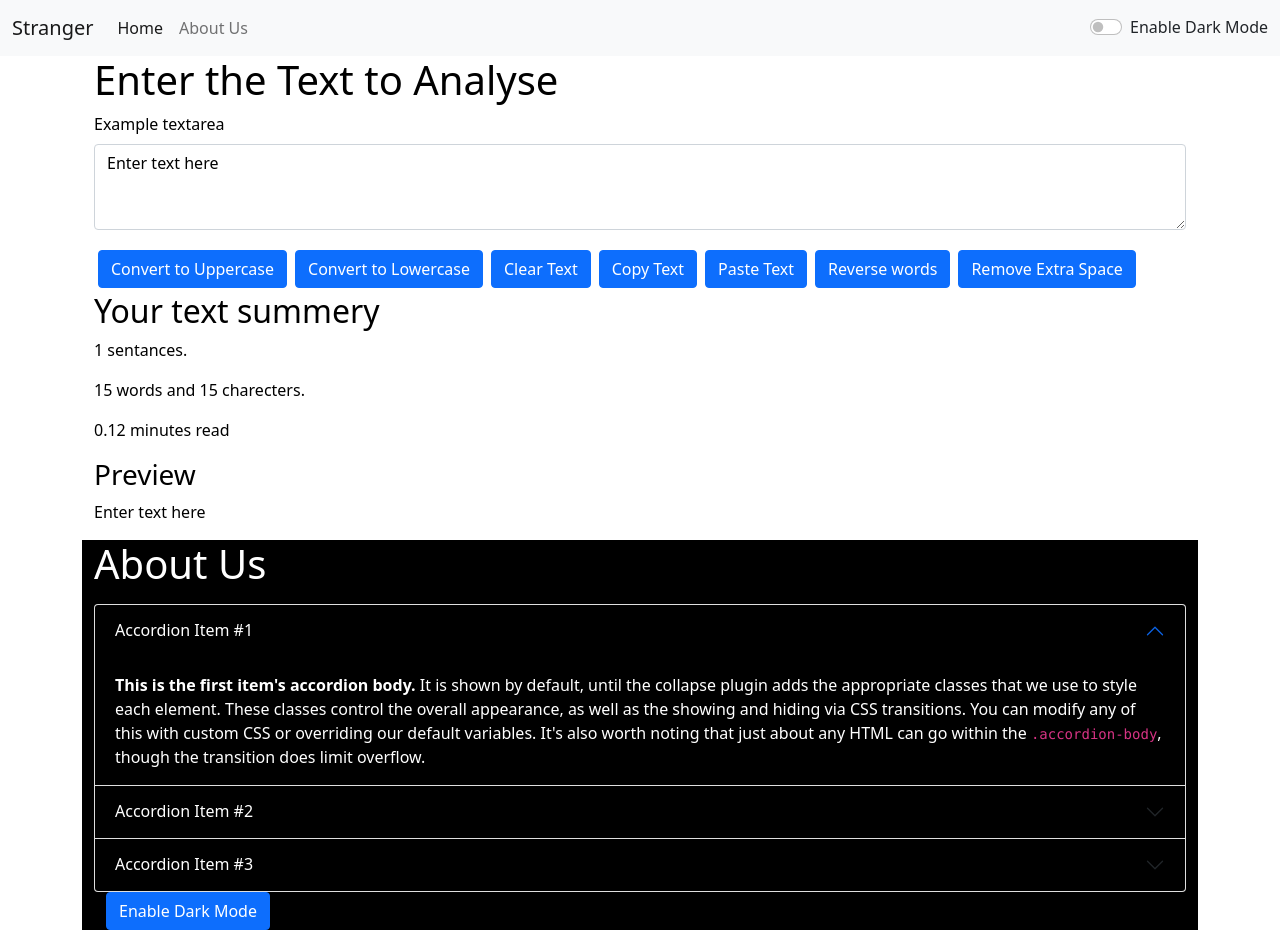
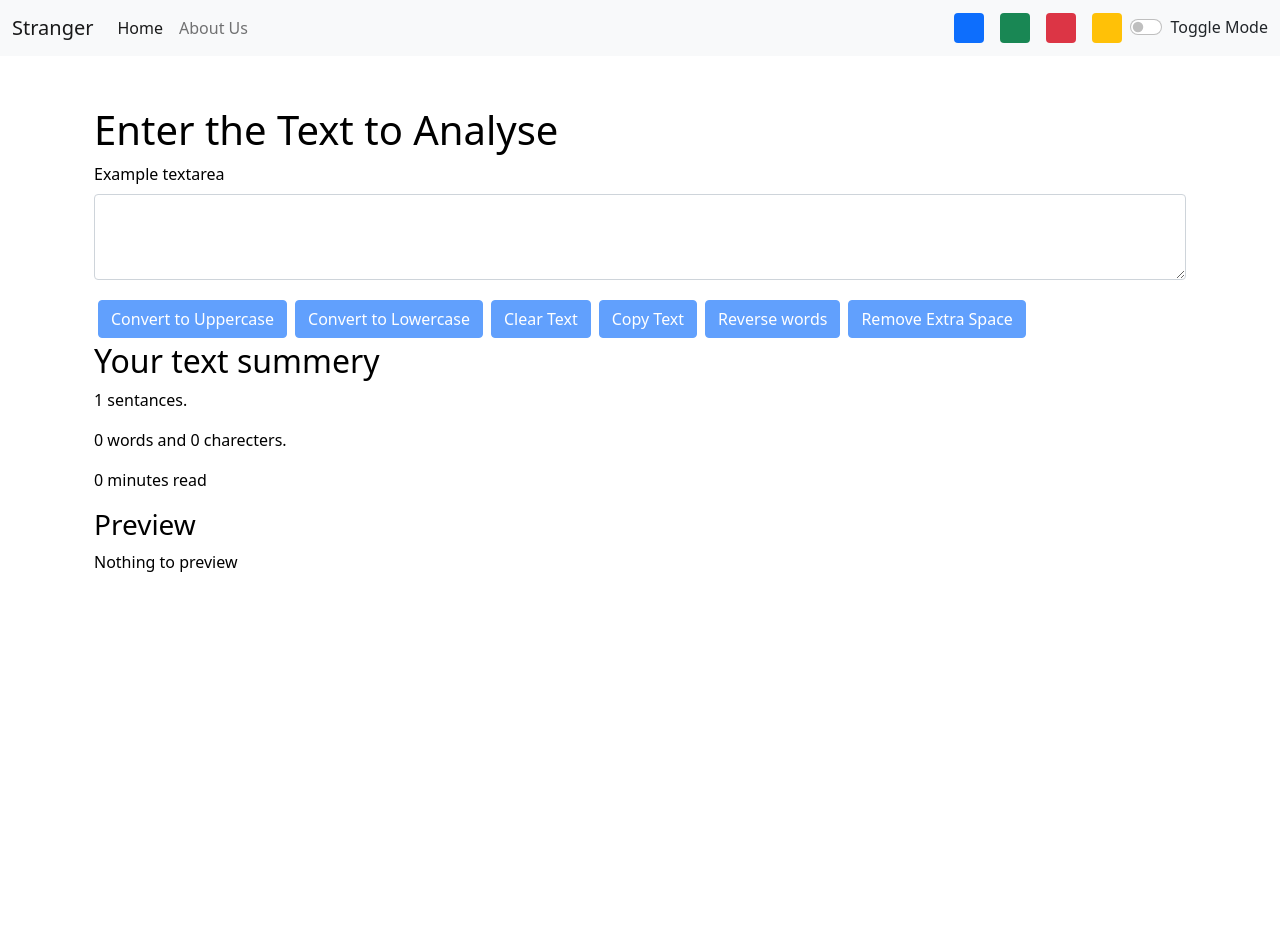
Before and after one commit to sanjay493/reactwithharry, a React (Create React App) app: page / in a window 1280 px wide. After the commit the page ends 800 px from the top, so only its background shows below. Built offline with nearby package versions, Linux system fonts and the light colour scheme.

Commit message:
lession 21 completed

```diff
--- a/package.json
+++ b/package.json
@@ -1,7 +1,7 @@
 {
   "name": "reactwithharry",
   "version": "0.1.0",
-  "homepage": "https://sanjay493.github.io/reactwithharry",
+
   "private": true,
   "dependencies": {
     "@testing-library/jest-dom": "^5.16.1",
@@ -39,7 +39,5 @@
       "last 1 safari version"
     ]
   },
-  "devDependencies": {
-    "gh-pages": "^3.2.3"
-  }
+  "devDependencies": {}
 }
--- a/src/App.js
+++ b/src/App.js
@@ -18,17 +18,28 @@ function App() {
        setAlert(null)
        },1500)
   }
-  const toggleMode =()=>{
+const removeBodyClasses=()=>{
+document.body.classList.remove('bg-light')
+document.body.classList.remove('bg-dark')
+document.body.classList.remove('bg-warning')
+document.body.classList.remove('bg-danger')
+document.body.classList.remove('bg-success')
+}
+
+  const toggleMode =(cls)=>{
+    removeBodyClasses()
+   // console.log(cls)
+    document.body.classList.add('bg-'+cls)
     if(mode==='dark'){
       setMode('light')
       document.body.style.backgroundColor='white'
       showAlert('Light Mode has been Enabled',"success")
-      document.title='Text Utility-Light Mode'
+      //document.title='Text Utility-Light Mode'
     }else{
       setMode('dark')
-      document.body.style.backgroundColor='gray'
+      document.body.style.backgroundColor='#042743'
       showAlert('Dark Mode has been Enabled',"success")
-      document.title='Text Utility-Dark Mode'
+      //document.title='Text Utility-Dark Mode'
     }
   }
   return (
@@ -39,10 +50,10 @@ function App() {
 
     <Routes>
         <Route path="/" element={ <TextForm heading="Enter the Text to Analyse" mode={mode} showAlert={showAlert}/> } />
-        <Route path="/about" element={ <About /> } />
+        <Route path="/about" element={ <About mode={mode}/> } />
 
       </Routes>
-      <About />
+
     </div>
 
 
--- a/src/components/About.js
+++ b/src/components/About.js
@@ -1,28 +1,15 @@
 import React, { useState } from 'react';
 
 
-const About = () => {
-    const [myStyle,setMyStyle]=useState({
-        color:'white',
-        backgroundColor:'black'
-    })
-    const [btnText,setBtnText]=useState("Enable Dark Mode")
-
-    const toggleStyle=()=>{
-        if(myStyle.color!=='white'){
-                   setMyStyle({color:'white',
-                    backgroundColor:'black',
-                    border:"1px solid white"
-        })
-        setBtnText("Enable Light Mode")
-    }else{
-            setMyStyle({color:'black',
-            backgroundColor:'white'
-        })
-        setBtnText("Enable Dark Mode")
-    }
-    }
-
+const About = (props) => {
+    // const [myStyle,setMyStyle]=useState({
+    //     color:'white',
+    //     backgroundColor:'black'
+    // })
+    let myStyle={
+        color:props.mode==='dark'?'white':'#042743',
+        backgroundColor:props.mode==='dark'?'#042743':'white',
+         }
 
   return (<div className='container' style={myStyle}>
       <h1 className='my-3'>About Us</h1>
@@ -64,9 +51,9 @@ const About = () => {
         </div>
     </div>
     </div>
-    <div className="container">
+    {/* <div className="container">
     <button className='btn btn-primary' onClick={toggleStyle}>{btnText}</button>
-    </div>
+    </div> */}
  </div>);
 };
 
--- a/src/components/Alert.js
+++ b/src/components/Alert.js
@@ -5,12 +5,17 @@ const Alert = (props) => {
         const lower=word.toLowerCase()
         return lower.charAt(0).toUpperCase()+lower.slice(1)
     }
-  return (props.alert &&
+  return (
+    <div style={{height:'50px'}}>
+       {props.alert &&
   <div>
          <div className={`alert alert-${props.alert.type} alert-dismissible fade show`} role="alert">
         <strong>{captalize(props.alert.type)}</strong>:{props.alert.msg}
           </div>
-  </div>);
+  </div>}
+    </div>
+
+  );
 };
 
 export default Alert;
--- a/src/components/Header.js
+++ b/src/components/Header.js
@@ -23,9 +23,17 @@ const Header = (props) => {
         <input className="form-control me-2" type="search" placeholder="Search" aria-label="Search" />
         <button className="btn btn-outline-success" type="submit">Search</button>
       </form> */}
+      <div className="d-flex">
+        <div className="bg-primary rounded mx-2" onClick={()=>{props.toggleMode('primary')}} style={{height:'30px', width:'30px'}}></div>
+        <div className="bg-success rounded mx-2" onClick={()=>props.toggleMode('success')} style={{height:'30px', width:'30px'}}></div>
+        <div className="bg-danger rounded mx-2" onClick={()=>props.toggleMode('danger')} style={{height:'30px', width:'30px'}}></div>
+        <div className="bg-warning rounded mx-2" onClick={()=>props.toggleMode('warning')} style={{height:'30px', width:'30px'}}></div>
+
+      </div>
+
         <div className={`form-check form-switch text-${props.mode==='light'?'dark':'light'}`}>
       <input className="form-check-input" type="checkbox" onClick={props.toggleMode} role="switch" id="flexSwitchCheckDefault" />
-      <label className="form-check-label" htmlFor="flexSwitchCheckDefault">{props.mode==='light'?'Enable Dark Mode':'Enable Light Mode'}</label>
+      <label className="form-check-label" htmlFor="flexSwitchCheckDefault">Toggle Mode</label>
     </div>    </div>
   </div>
 </nav>
--- a/src/components/TextForm.js
+++ b/src/components/TextForm.js
@@ -2,7 +2,8 @@ import React,{useState} from 'react';
 
 
 const TextForm = (props) => {
-  const [text,setText]=useState('Enter text here')
+  const [text,setText]=useState('')
+
 
   //text="new text"; //wrong way to change the state of text variable.
   //setText("new text"); //right way to change the state of text variable.
@@ -35,15 +36,15 @@ const TextForm = (props) => {
     navigator.clipboard.writeText(text)
     props.showAlert("Text has been copied in clipboard",'success')
   }
-  const handleCutClick =()=>{
-    navigator.clipboard.cut(text)
-    props.showAlert("Text has been cut in clipboard",'success')
-  }
-  const handlePasteClick =()=>{
-    // const text1=[...text,setText(text)]
-    // console.log(text1)
-    // navigator.clipboard.readText(text1)
-  }
+  // const handleCutClick =()=>{
+  //   navigator.clipboard.cut(text)
+  //   props.showAlert("Text has been cut in clipboard",'success')
+  // }
+  // const handlePasteClick =()=>{
+  //   // const text1=[...text,setText(text)]
+  //   // console.log(text1)
+  //   // navigator.clipboard.readText(text1)
+  // }
 
   const handleRemoveExtraSpace =()=>{
     const text1=text.split(/[ ]+/)
@@ -65,26 +66,33 @@ const TextForm = (props) => {
         <h1>{props.heading}</h1>
         <div className="mb-3">
             <label htmlFor="myBox" className="form-label">Example textarea</label>
-            <textarea className="form-control" id="myBox" rows={3} value={text} onChange={handleOnChange} style={{backgroundColor:props.mode==='dark'?'gray':'light', color:props.mode==='dark'?'white':'black'}}/>
+            <textarea
+            className="form-control"
+            id="myBox" rows={3}
+            row="8"
+            value={text}
+            onChange={handleOnChange}
+            style={{backgroundColor:props.mode==='dark'?'#13466e':'white',
+            color:props.mode==='dark'?'white':'#042743'}}/>
         </div>
-        <div className="btn btn-primary mx-1 my-1" onClick={handleUpClick}>Convert to Uppercase</div>
-        <div className="btn btn-primary mx-1 my-1" onClick={handleLoClick}>Convert to Lowercase</div>
-        <div className="btn btn-primary mx-1 my-1" onClick={handleDelClick}>Clear Text</div>
+        <button  disabled={text.length===0} className="btn btn-primary mx-1 my-1" onClick={handleUpClick}>Convert to Uppercase</button>
+        <button  disabled={text.length===0} className={`btn btn-primary mx-1 my-1`} onClick={handleLoClick}>Convert to Lowercase</button>
+        <button disabled={text.length===0} className="btn btn-primary mx-1 my-1" onClick={handleDelClick}>Clear Text</button>
         {/* <div className="btn btn-primary mx-1" onClick={handleCutClick}>Cut Text</div> */}
-        <div className="btn btn-primary mx-1 my-1" onClick={handleCopyClick}>Copy Text</div>
-        <div className="btn btn-primary mx-1 my-1" onClick={handlePasteClick}>Paste Text</div>
-        <div className="btn btn-primary mx-1 my-1" onClick={handleReverseString}>Reverse words</div>
-        <div className="btn btn-primary mx-1 my-1" onClick={handleRemoveExtraSpace}>Remove Extra Space</div>
+        <button disabled={text.length===0} className="btn btn-primary mx-1 my-1" onClick={handleCopyClick}>Copy Text</button>
+        {/* <div className="btn btn-primary mx-1 my-1" onClick={handlePasteClick}>Paste Text</div> */}
+        <button disabled={text.length===0} className="btn btn-primary mx-1 my-1" onClick={handleReverseString}>Reverse words</button>
+        <button disabled={text.length===0} className="btn btn-primary mx-1 my-1" onClick={handleRemoveExtraSpace}>Remove Extra Space</button>
 
 
   </div>
   <div className="container" style={{color:props.mode==='dark'?'white':'black'}}>
     <h2>Your text summery</h2>
     <p>{text.split(".").length} sentances.</p>
-    <p>{text.split("").length} words and {text.length} charecters.</p>
+    <p>{text.split(/\s+/).filter((element)=>{return element.length!==0}).length} words and {text.length} charecters.</p>
     <p>{0.008*text.split("").length} minutes read</p>
     <h3>Preview</h3>
-    <p>{(text.length>0?text:"Enter Some Text to Get Preview")}</p>
+    <p>{(text.length>0?text:"Nothing to preview")}</p>
   </div>
   </>;
 };
```
Also changed, not shown: 1 other file (tests, documents, lock files or other folders).
